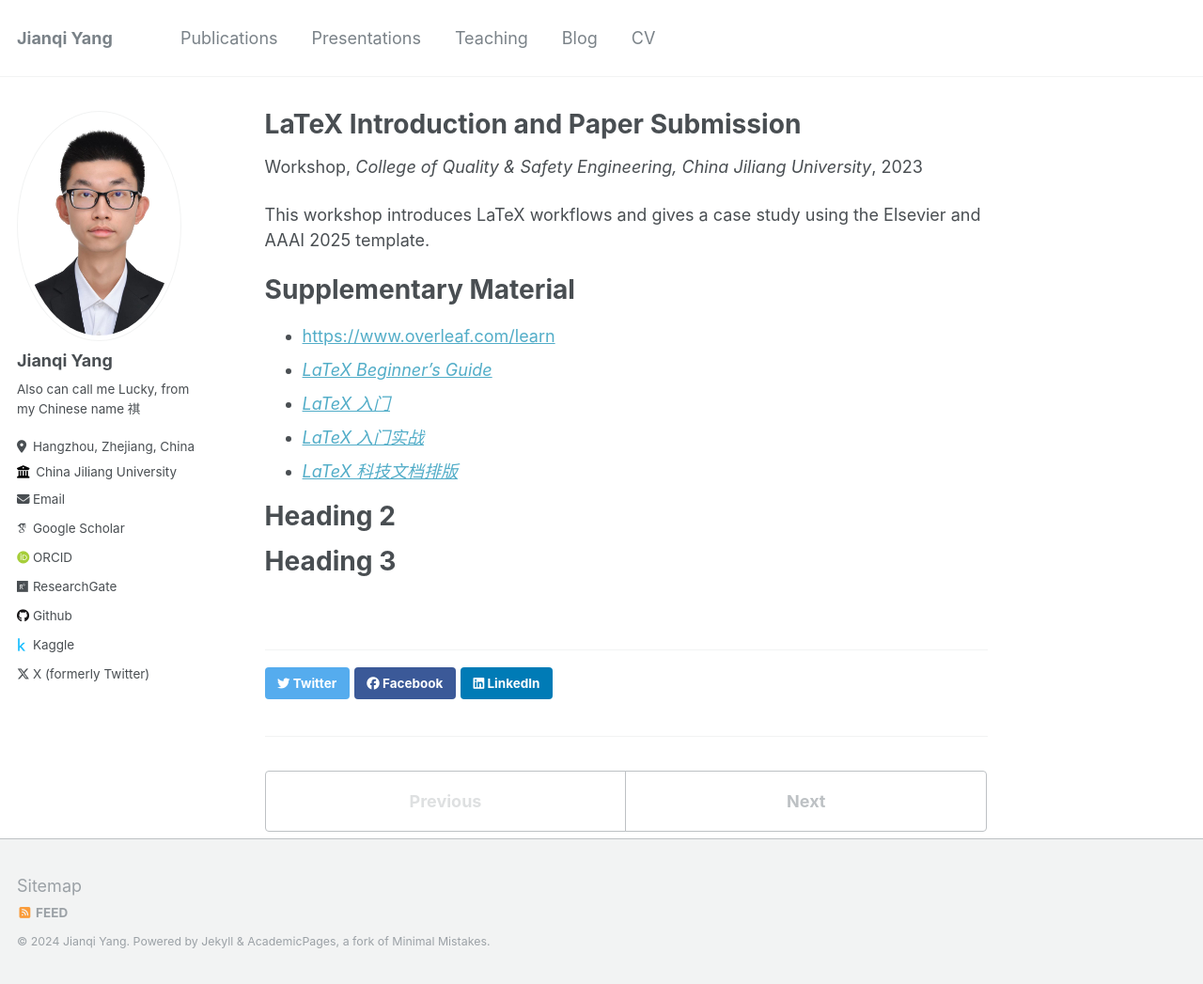
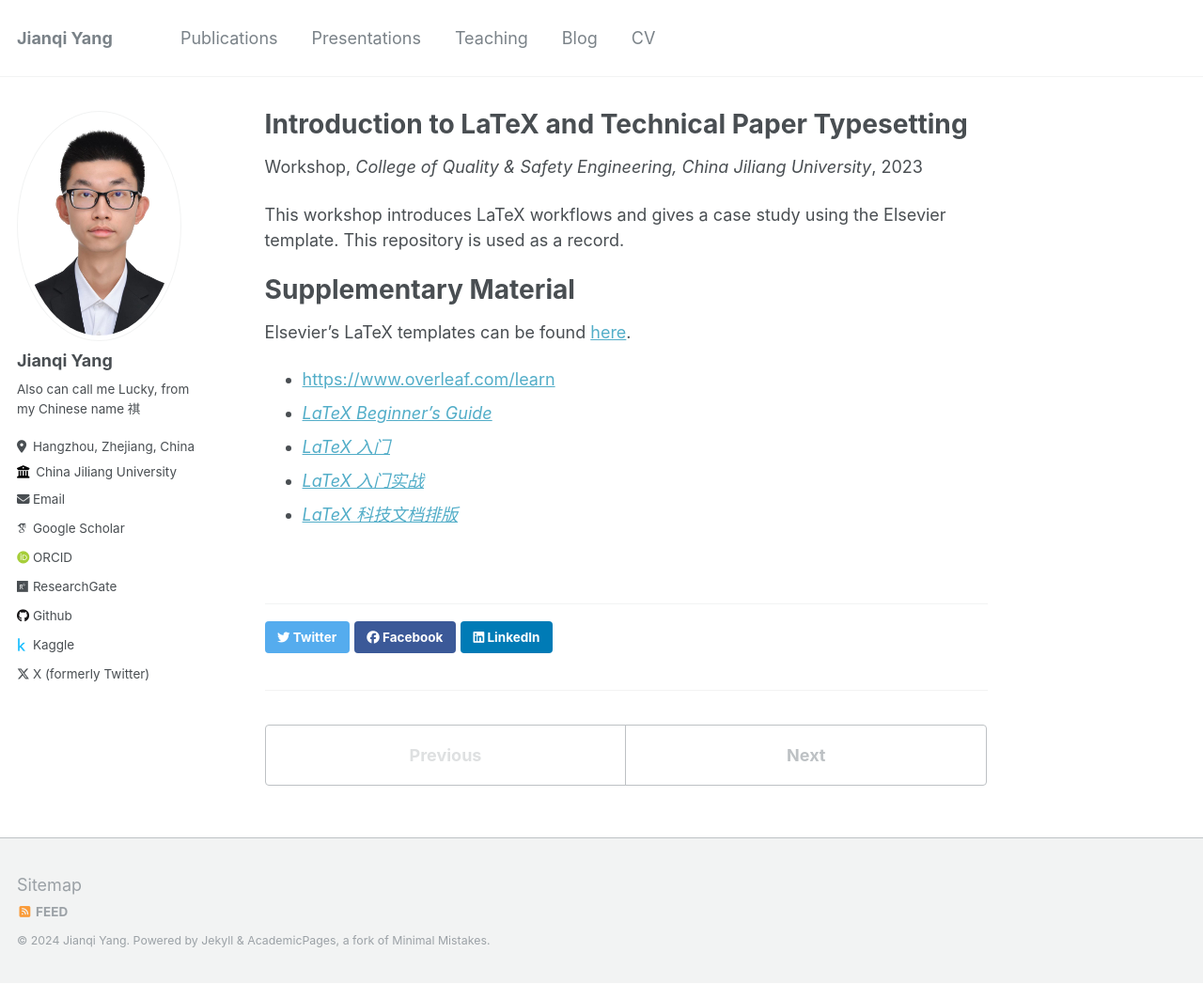
Before and after one commit to thinkswhat/thinkswhat.github.io, a Jekyll site: the page built from _teaching/LaTeX.md, in a window 1280 px wide and 1047 px high. Shown: the whole window at 94% size. Built offline with Jekyll 4.4.1, drawn with Linux system fonts in a browser that asks for light colours; some web fonts are replaced.

Commit message:
Update LaTeX.md

```diff
--- a/_teaching/LaTeX.md
+++ b/_teaching/LaTeX.md
@@ -1,26 +1,22 @@
 ---
-title: "LaTeX Introduction and Paper Submission"
+title: "Introduction to LaTeX and Technical Paper Typesetting"
 collection: teaching
 type: "Workshop"
 permalink: /teaching/LaTeX
 venue: "College of Quality & Safety Engineering, China Jiliang University"
-date: 2023-09-13
+date: 2023-07-21
 location: "Hangzhou, Zhejiang"
 ---
 
-This workshop introduces LaTeX workflows and gives a case study using the Elsevier and AAAI 2025 template.
+This workshop introduces LaTeX workflows and gives a case study using the Elsevier template. This repository is used as a record.
 
 Supplementary Material
 ======
+
+Elsevier's LaTeX templates can be found [here](https://www.elsevier.com/researcher/author/policies-and-guidelines/latex-instructions).
 
 * <https://www.overleaf.com/learn>
 * [*LaTeX Beginner's Guide*](https://www.packtpub.com/en-us/product/latex-beginners-guide-9781801078658)
 * [*LaTeX 入门*](https://orzpics.oss-cn-hangzhou.aliyuncs.com/blog/latex/LaTeX%E5%85%A5%E9%97%A8%20%E5%88%98%E6%B5%B7%E6%B4%8B.pdf)
 * [*LaTeX 入门实战*](https://www.tup.com.cn/wap/tsxqy.aspx?id=09982301)
 * [*LaTeX 科技文档排版*](https://lvjr.bitbucket.io/latex.html?2018)
-
-Heading 2
-======
-
-Heading 3
-======
```
